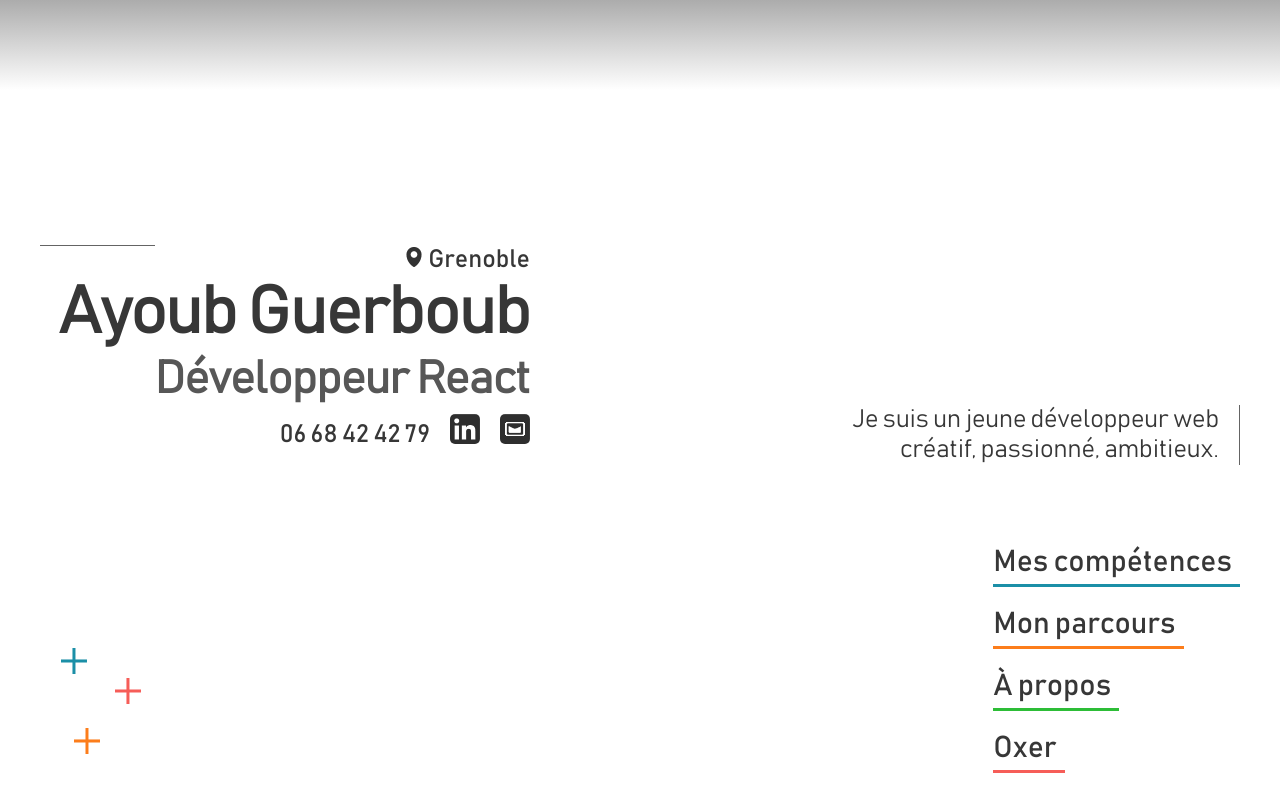
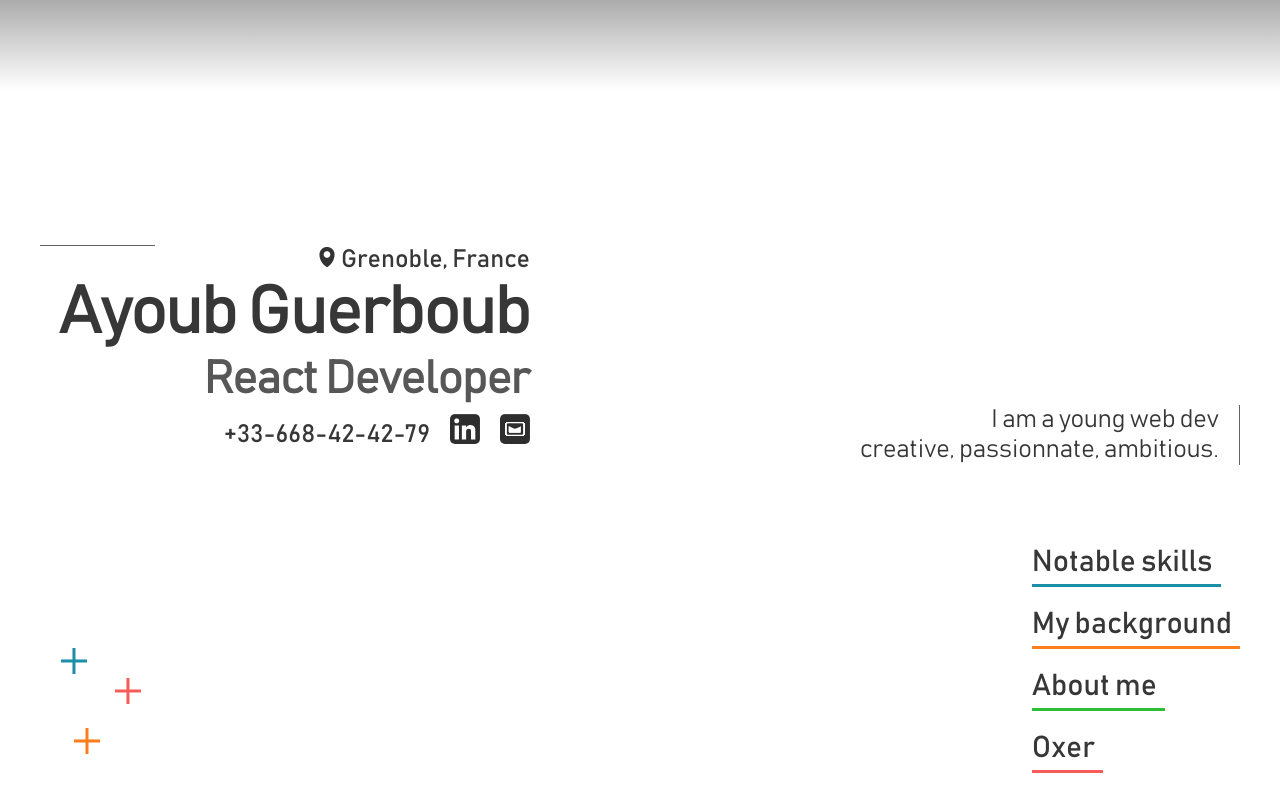
Before and after one commit to ayoubguerboub/ayoubguerboub.com, a React (Create React App) app: page / in a window 1280 px wide. Built offline with nearby package versions, Linux system fonts and the light colour scheme.

Commit message:
translated everything from french to english

```diff
--- a/package.json
+++ b/package.json
@@ -6,6 +6,7 @@
     "@testing-library/jest-dom": "^4.2.4",
     "@testing-library/react": "^9.5.0",
     "@testing-library/user-event": "^7.2.1",
+    "ansi-regex": "^6.0.1",
     "nodemon": "^2.0.4",
     "react": "^16.13.1",
     "react-dom": "^16.13.1",
--- a/src/App.js
+++ b/src/App.js
@@ -1,15 +1,15 @@
-import React from 'react';
-import Infos from './components/Infos/infos.js';
-import Nav from './components/Nav/nav.js';
-import Gradient from './components/Gradient/gradient.js';
-import Skills from './components/Skills/skills.js';
-import Path from './components/Path/path.js';
-import About from './components/About/about.js';
-import Oxer from './components/Oxer/oxer.js';
-import Crossbg from './components/Crossbg/crossbg.js';
+import React from "react";
+import Infos from "./components/Infos/infos.js";
+import Nav from "./components/Nav/nav.js";
+import Gradient from "./components/Gradient/gradient.js";
+import Skills from "./components/Skills/skills.js";
+import Path from "./components/Path/path.js";
+import About from "./components/About/about.js";
+import Oxer from "./components/Oxer/oxer.js";
+import Crossbg from "./components/Crossbg/crossbg.js";
 
-import classes from './App.module.css';
-import { useState } from 'react';
+import classes from "./App.module.css";
+import { useState } from "react";
 
 function App() {
   const [infosDisp, setInfosDisp] = useState(true);
@@ -79,37 +79,38 @@ function App() {
 
   return (
     <div className={classes.App}>
-			<Gradient css={gradientClasses.join(' ')} />
+      <Gradient css={gradientClasses.join(" ")} />
       <Skills
-				css={skillsClasses.join(' ')}
+        css={skillsClasses.join(" ")}
         handleSkillsDisp={handleSkillsDisp}
         handleInfosDisp={handleInfosDisp}
         handleRightCDisp={handleRightCDisp}
       />
       <Path
-				css={pathClasses.join(' ')}
+        css={pathClasses.join(" ")}
         handlePathDisp={handlePathDisp}
         handleInfosDisp={handleInfosDisp}
         handleRightCDisp={handleRightCDisp}
       />
       <About
-				css={aboutClasses.join(' ')}
+        css={aboutClasses.join(" ")}
         handleAboutDisp={handleAboutDisp}
         handleInfosDisp={handleInfosDisp}
         handleRightCDisp={handleRightCDisp}
       />
       <Oxer
-				css={oxerClasses.join(' ')}
+        css={oxerClasses.join(" ")}
         handleOxerDisp={handleOxerDisp}
         handleInfosDisp={handleInfosDisp}
         handleRightCDisp={handleRightCDisp}
       />
-			<section className={contentClasses.join(' ')}>
+      <section className={contentClasses.join(" ")}>
         <Infos css={infosClasses} />
-				<div className={rightCClasses.join(' ')}>
+        <div className={rightCClasses.join(" ")}>
           <p className={classes.presentation}>
-						Je suis un jeune développeur web <br />
-						créatif, passionné, ambitieux.
+            I am a young web dev
+            <br />
+            creative, passionnate, ambitious.
           </p>
           <Nav
             handleInfosDisp={handleInfosDisp}
--- a/src/components/About/about.js
+++ b/src/components/About/about.js
@@ -1,6 +1,6 @@
-import React from 'react';
+import React from "react";
 
-import classes from './about.module.css';
+import classes from "./about.module.css";
 
 function Path(props) {
   return (
@@ -10,24 +10,24 @@ function Path(props) {
           className={classes.backarrow}
           onClick={() => {
             props.handleAboutDisp();
-						props.handleInfosDisp(null, 'appear');
-						props.handleRightCDisp(null, 'appear');
+            props.handleInfosDisp(null, "appear");
+            props.handleRightCDisp(null, "appear");
           }}
         ></div>
         <div className={classes.text}>
           <div>
-						<h3>Qui suis-je ?</h3>
+            <h3>Who am I ?</h3>
             <p>
-							Étant autodidacte depuis mon plus jeune âge sur les technologies
-							de l’informatique et plus particulièrement le développement web,
-							j'ai tout de suite été convaincu que c'était ma voie.
+              Being self-taught since my younger age in computer science
+              technologies and particularly web development, I was convinced
+              right away that it was what I wanted to do.
               <br />
-							Je suis aussi un travailleur acharné, motivé par la passion depuis
-							toujours. Je mets donc du cœur à l’ouvrage, du sérieux, et
-							beaucoup de perfectionnisme.
+              I am also a very hard worker, always motivated by passion, so I
+              put my heart into it, with much seriousness, and a lot of
+              perfectionism.
               <br />
-							Mis à part l'informatique, je suis passionné d'astronomie, de jeu
-							vidéo, et de photographie.
+              Apart from computer science, I am also passionate about astronomy,
+              video games, and photography.
             </p>
           </div>
         </div>
--- a/src/components/Infos/infos.js
+++ b/src/components/Infos/infos.js
@@ -1,14 +1,10 @@
-import React, { useState, useEffect } from 'react';
+import React, { useState, useEffect } from "react";
 
-import classes from './infos.module.css';
+import classes from "./infos.module.css";
 
 function Infos(props) {
   const [nb, setNb] = useState(0);
-	const titles = [
-		'Développeur web',
-		'Développeur front-end',
-		'Développeur React',
-	];
+  const titles = ["Web Developer", "Front-end Developer", "React Developer"];
 
   useEffect(() => {
     const interval = setInterval(() => {
@@ -19,11 +15,11 @@ function Infos(props) {
   }, [nb]);
 
   return (
-		<div className={props.css.join(' ')}>
-			<div className={classes.location}>Grenoble</div>
+    <div className={props.css.join(" ")}>
+      <div className={classes.location}>Grenoble, France</div>
       <h1 className={classes.name}>Ayoub Guerboub</h1>
       <h2 className={classes.job}>{titles[nb]}</h2>
-			<div className={classes.mobile}>06 68 42 42 79</div>
+      <div className={classes.mobile}>+33-668-42-42-79</div>
       <a
         href="https://www.linkedin.com/in/ayoubguerboub"
         className={classes.linkedin}
--- a/src/components/Nav/nav.js
+++ b/src/components/Nav/nav.js
@@ -1,6 +1,6 @@
-import React from 'react';
+import React from "react";
 
-import classes from './nav.module.css';
+import classes from "./nav.module.css";
 
 function Nav(props) {
   return (
@@ -11,11 +11,11 @@ function Nav(props) {
           onClick={() => {
             props.handleInfosDisp();
             props.handleRightCDisp();
-						props.handleSkillsDisp(null, 'appear');
+            props.handleSkillsDisp(null, "appear");
           }}
         >
-					<div className={[classes.text, classes.skills].join(' ')}>
-						Mes compétences
+          <div className={[classes.text, classes.skills].join(" ")}>
+            Notable skills
           </div>
         </li>
         <li
@@ -23,11 +23,11 @@ function Nav(props) {
           onClick={() => {
             props.handleInfosDisp();
             props.handleRightCDisp();
-						props.handlePathDisp(null, 'appear');
+            props.handlePathDisp(null, "appear");
           }}
         >
-					<div className={[classes.text, classes.path].join(' ')}>
-						Mon parcours
+          <div className={[classes.text, classes.path].join(" ")}>
+            My background
           </div>
         </li>
         <li
@@ -35,11 +35,11 @@ function Nav(props) {
           onClick={() => {
             props.handleInfosDisp();
             props.handleRightCDisp();
-						props.handleAboutDisp(null, 'appear');
+            props.handleAboutDisp(null, "appear");
           }}
         >
-					<div className={[classes.text, classes.about].join(' ')}>
-						À propos
+          <div className={[classes.text, classes.about].join(" ")}>
+            About me
           </div>
         </li>
         <li
@@ -47,10 +47,10 @@ function Nav(props) {
           onClick={() => {
             props.handleInfosDisp();
             props.handleRightCDisp();
-						props.handleOxerDisp(null, 'appear');
+            props.handleOxerDisp(null, "appear");
           }}
         >
-					<div className={[classes.text, classes.oxer].join(' ')}>Oxer</div>
+          <div className={[classes.text, classes.oxer].join(" ")}>Oxer</div>
         </li>
       </ul>
     </nav>
--- a/src/components/Path/path.js
+++ b/src/components/Path/path.js
@@ -1,6 +1,6 @@
-import React from 'react';
+import React from "react";
 
-import classes from './path.module.css';
+import classes from "./path.module.css";
 
 function Path(props) {
   return (
@@ -10,25 +10,28 @@ function Path(props) {
           className={classes.backarrow}
           onClick={() => {
             props.handlePathDisp();
-						props.handleInfosDisp(null, 'appear');
-						props.handleRightCDisp(null, 'appear');
+            props.handleInfosDisp(null, "appear");
+            props.handleRightCDisp(null, "appear");
           }}
         ></div>
-				<div className={classes.date}>2015</div>
-				<h3>Bac S Lycée Alexandre Dumas</h3>
+
+        <div className={classes.date}>2020</div>
+        <h3 className={classes.withImage}>
+          Full Stack engineer - 42 Shcool Paris
+        </h3>
+        <img src="/img/42-logo.svg" alt="42 School" />
+        <br />
+
+        <div className={classes.separator}></div>
+
+        <div className={classes.date}>2018</div>
+        <h3>Bachelor's degree in mathematics and computer science</h3>
 
         <div className={classes.separator}></div>
         <br />
 
-				<div className={classes.date}>2016 - 2019</div>
-				<h3>Auto-didacte développeur web</h3>
-
-				<div className={classes.separator}></div>
-				<br />
-
-				<div className={classes.date}>2020</div>
-				<h3 className={classes.withImage}>École 42 Paris</h3>
-				<img src="/img/42-logo.svg" alt="École 42" />
+        <div className={classes.date}>2015</div>
+        <h3>Science High School Diploma - Alexandre Dumas High School</h3>
       </div>
     </div>
   );
--- a/src/components/Skills/skills.js
+++ b/src/components/Skills/skills.js
@@ -1,32 +1,41 @@
-import React from 'react';
+import React from "react";
 
-import classes from './skills.module.css';
+import classes from "./skills.module.css";
 
 function Skills(props) {
   return (
     <div className={props.css}>
       <div className={classes.skills}>
-        <div className={classes.backarrow} onClick={() => {
-          props.handleSkillsDisp();
-          props.handleInfosDisp(null, "appear");
-          props.handleRightCDisp(null, "appear");
-        }}></div>
-        <h3>Frontend</h3><br/>
+        <div
+          className={classes.backarrow}
+          onClick={() => {
+            props.handleSkillsDisp();
+            props.handleInfosDisp(null, "appear");
+            props.handleRightCDisp(null, "appear");
+          }}
+        ></div>
+        <h3>Frontend</h3>
+        <br />
         <ul>
-          <li>HTML</li>
-          <li>CSS</li>
+          <li>HTML/CSS</li>
           <li>Javascript</li>
           <li>React</li>
+          <li>Vue.js</li>
+          <li>Redux</li>
         </ul>
-        <h3>Backend</h3><br/>
+        <h3>Backend</h3>
+        <br />
         <ul>
           <li>MongoDB</li>
           <li>Node.js</li>
           <li>Express</li>
+          <li>Django</li>
         </ul>
-        <h3>Autres</h3><br/>
+        <h3>Others</h3>
+        <br />
         <ul>
-          <li>Web design</li>
+          <li>Git/Github</li>
+          <li>UI/UX Design</li>
         </ul>
       </div>
     </div>
```
Also changed, not shown: src/components/Oxer/oxer.js (+26 -13 lines), 2 other files (tests, documents, lock files or other folders). Lines whose indentation alone changed are shown as unchanged.
